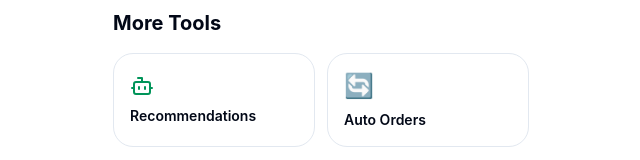
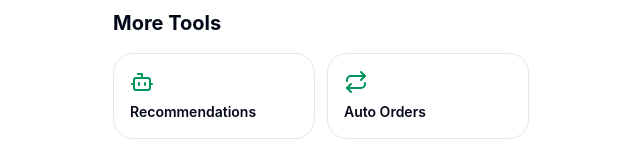
Before and after one commit to Pavelhere/reprally-hub, a React (Vite) app: page /home in a window 1280 px wide. Shown: the part 1533-1693 px from the top of the page, without its empty margins (319-959 px from the left). Built offline with nearby package versions, Linux system fonts and the light colour scheme; the HTML template or start-up script is replaced by a standard one.

Commit message:
Add auto orders icon

```diff
--- a/src/pages/Home.tsx
+++ b/src/pages/Home.tsx
@@ -1,7 +1,7 @@
 import { useState } from 'react';
 import { Button } from '@/components/ui/button';
 import { Card } from '@/components/ui/card';
-import { Plus, ScanBarcode, Bot } from 'lucide-react';
+import { Plus, ScanBarcode, Bot, Repeat } from 'lucide-react';
 import BottomNav from '@/components/BottomNav';
 import CreditCard from '@/components/CreditCard';
 import ProductCard from '@/components/ProductCard';
@@ -122,7 +122,7 @@ export default function Home() {
               onClick={() => openComingSoon('Standing orders', 'set up automatic recurring orders for your best sellers')}
               className="p-4 bg-surface rounded-card border border-border-secondary text-left hover:shadow-md transition-shadow"
             >
-              <div className="text-2xl mb-2">🔄</div>
+              <Repeat className="text-2xl mb-2 text-brand-600" size={24} />
               <h4 className="font-semibold text-sm">Auto Orders</h4>
             </button>
           </div>
```
